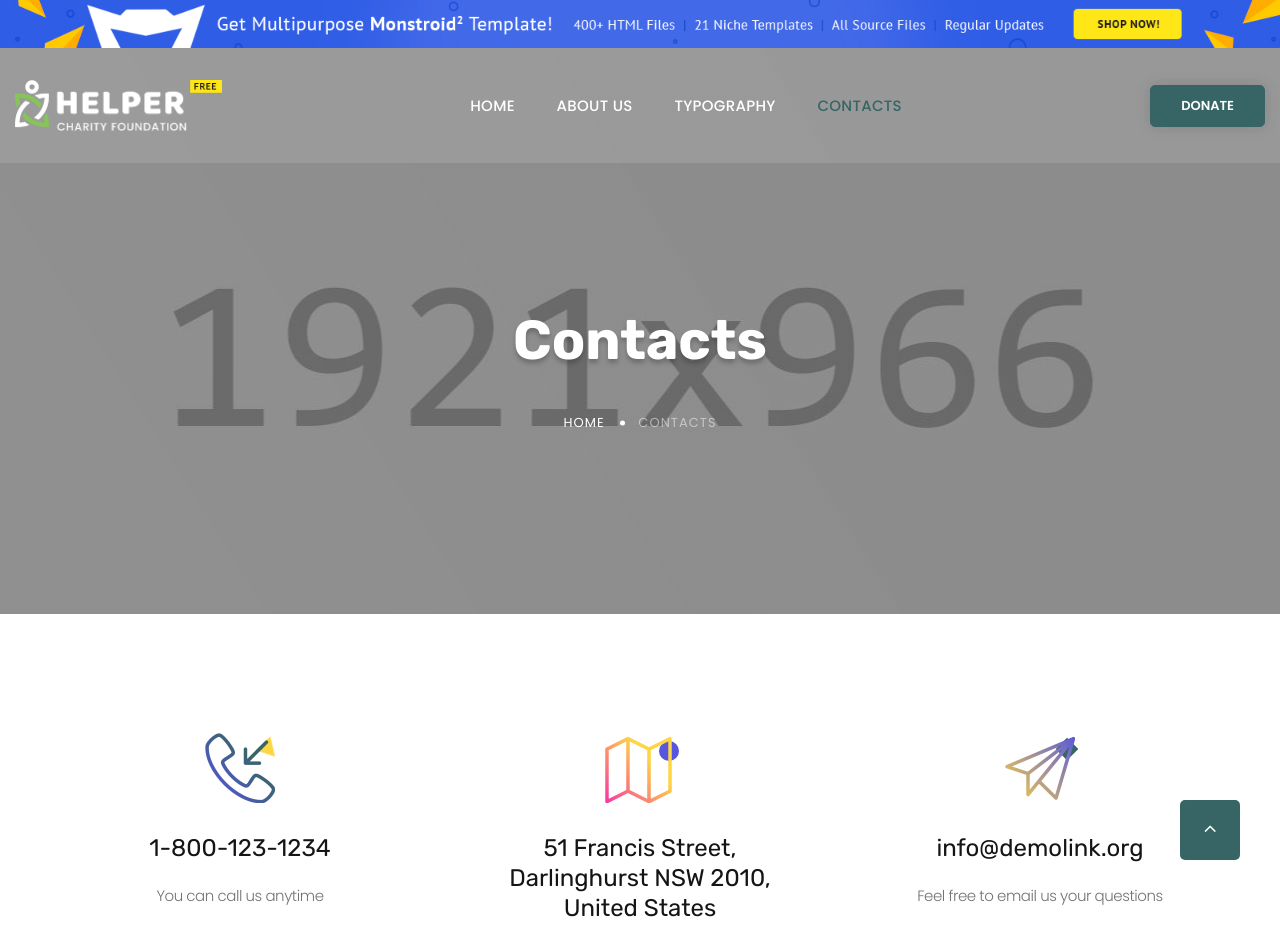
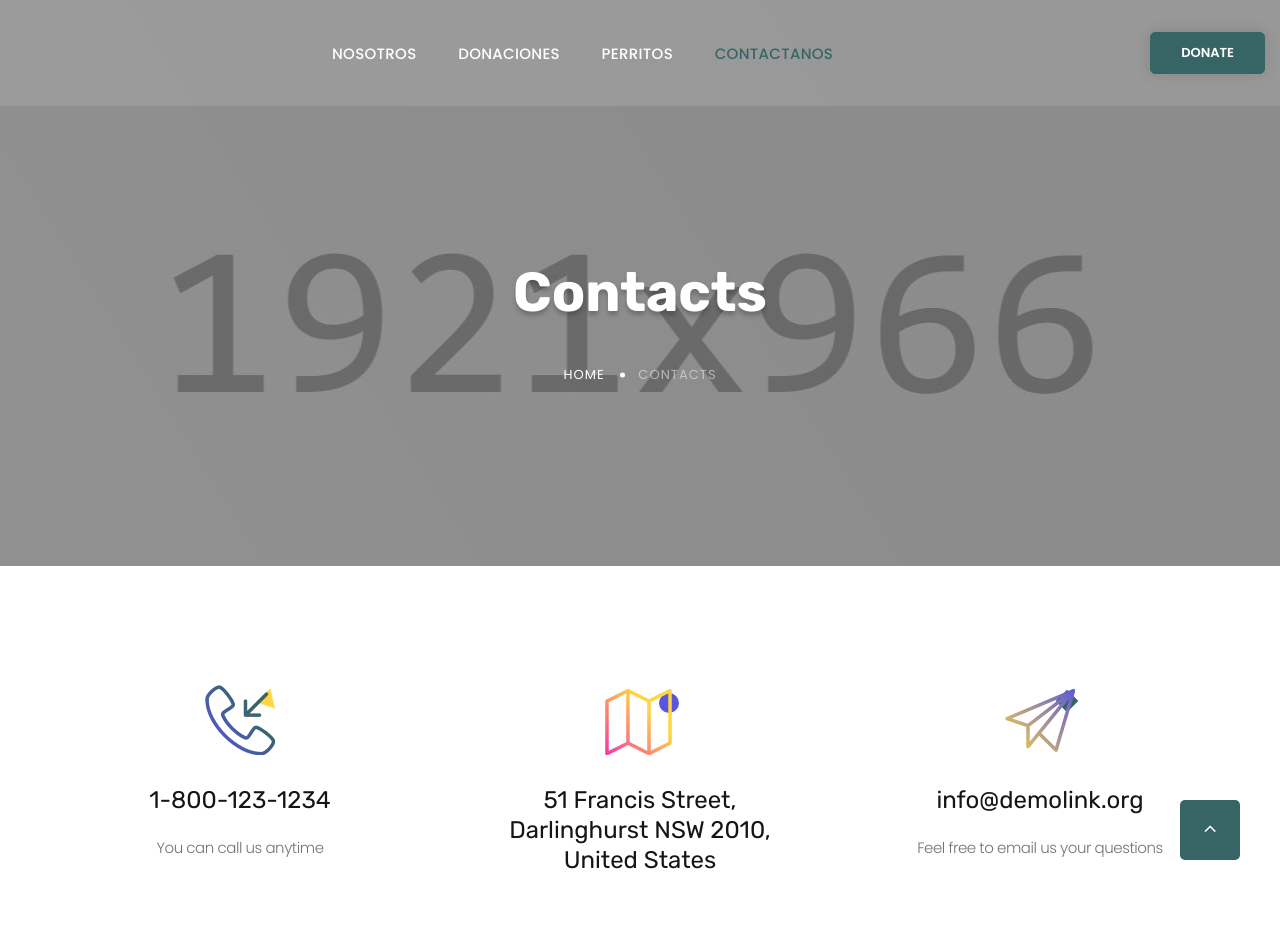
Before and after one commit to solucionesfulcrum/WebHAFV2, a plain HTML site: page contacts.html in a window 1280 px wide. Shown: the top 926 px of the page. Drawn offline with Linux system fonts and the light colour scheme.

Commit message:
[feature]-link

```diff
--- a/contacts.html
+++ b/contacts.html
@@ -22,7 +22,7 @@
         <p>Loading...</p>
       </div>
     </div>
-    <div class="page"><a class="section section-banner d-none d-xl-flex" href="https://www.templatemonster.com/website-templates/monstroid2.html" style="background-image: url(images/banner/background-04-1920x60.jpg); background-image: -webkit-image-set( url(images/banner/background-04-1920x60.jpg) 1x, url(images/banner/background-04-3840x120.jpg) 2x )" target="_blank"><img src="images/banner/foreground-04-1600x60.png" srcset="images/banner/foreground-04-1600x60.png 1x, images/banner/foreground-04-3200x120.png 2x" alt="" width="1600" height="310"></a>
+    <div class="page">
       <!-- Page Header-->
       <header class="section page-header">
         <!-- RD Navbar-->
@@ -35,19 +35,19 @@
                   <!-- RD Navbar Toggle-->
                   <button class="rd-navbar-toggle" data-rd-navbar-toggle=".rd-navbar-nav-wrap"><span></span></button>
                   <!-- RD Navbar Brand-->
-                  <div class="rd-navbar-brand"><a href="index.html"><img class="brand-logo-light" src="images/logo-inverse-415x103.png" alt="" width="207" height="51"/></a></div>
+                  <div class="rd-navbar-brand"><a href=""><img class="brand-logo-light" src="" alt="" width="" height=""/></a></div>
                 </div>
                 <div class="rd-navbar-main-element">
                   <div class="rd-navbar-nav-wrap">
                     <!-- RD Navbar Nav-->
                     <ul class="rd-navbar-nav">
-                      <li class="rd-nav-item"><a class="rd-nav-link" href="index.html">Home</a>
+                      <li class="rd-nav-item"><a class="rd-nav-link" href="index.html">Nosotros</a>
                       </li>
-                      <li class="rd-nav-item"><a class="rd-nav-link" href="about-us.html">About Us</a>
+                      <li class="rd-nav-item"><a class="rd-nav-link" href="about-us.html">Donaciones</a>
                       </li>
-                      <li class="rd-nav-item"><a class="rd-nav-link" href="typography.html">Typography</a>
+                      <li class="rd-nav-item"><a class="rd-nav-link" href="typography.html">Perritos</a>
                       </li>
-                      <li class="rd-nav-item active"><a class="rd-nav-link" href="contacts.html">Contacts</a>
+                      <li class="rd-nav-item active"><a class="rd-nav-link" href="contacts.html">Contactanos</a>
                       </li>
                     </ul><a class="button button-primary button-sm" href="#">Donate</a>
                   </div>
@@ -137,7 +137,7 @@
             </div>
           </div>
         </div>
-      </section><a class="section section-banner" href="https://www.templatemonster.com/website-templates/monstroid2.html" style="background-image: url(images/banner/background-03-1920x310.jpg); background-image: -webkit-image-set( url(images/banner/background-03-1920x310.jpg) 1x, url(images/banner/background-03-3840x620.jpg) 2x )" target="_blank"><img src="images/banner/foreground-03-1600x310.png" srcset="images/banner/foreground-03-1600x310.png 1x, images/banner/foreground-03-3200x620.png 2x" alt="" width="1600" height="310"></a>
+      </section>
       <!-- Page Footer-->
       <footer class="section footer-minimal context-dark">
         <div class="container wow-outer">
```
Also changed, not shown: about-us.html (+7 -7 lines), typography.html (+2 -2 lines).
